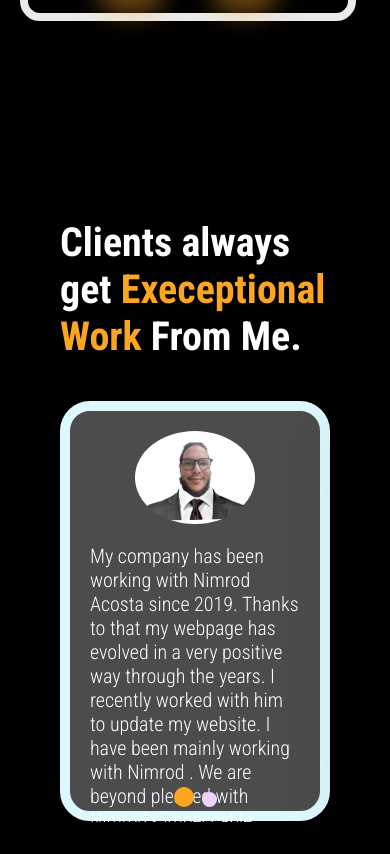
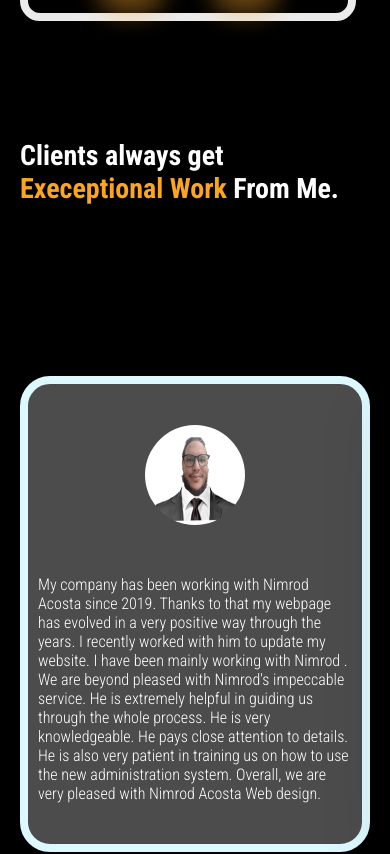
Before and after one commit to nimplay/react-portfolio, a React (Create React App) app: page / in a window 390 px wide. Shown: the part 4240-5094 px from the top of the page. Built offline with nearby package versions, Linux system fonts and the light colour scheme.

Commit message:
testimonial mobile section

```diff
--- a/src/components/testimonials/Testimonials.css
+++ b/src/components/testimonials/Testimonials.css
@@ -73,3 +73,54 @@
   background: var(--orange);
   opacity: 1;
 }
+
+@media screen and (max-width: 480px) {
+  .t-wrapper {
+    padding: 0rem 1rem 0 1rem;
+    margin-top: 18rem;
+  }
+
+  .t-heading {
+    width: 100%;
+  }
+
+  .t-heading>* {
+    font-size: 1.4rem;
+    font-weight: bold;
+   }
+
+   .testimonial {
+    padding: 0.5rem;
+    width: 100%;
+    height: 22rem;
+    background: rgba(250, 250, 250, 0.3);
+    border: 8px solid var(--blueCard);
+    box-shadow: var(--boxShadow);
+    border-radius: 30px;
+    gap: 1rem;
+  }
+
+  .testimonial>img {
+    width: 5rem;
+    height: 5rem;
+  }
+
+  .testimonial>span {
+    font-size: 0.8rem;
+  }
+
+  .t-wrapper .swiper {
+    height: 100%;
+  }
+
+  .t-wrapper .swiper-pagination-bullet{
+    width: 10px;
+    height: 10px;
+  }
+
+  .t-wrapper .swiper-pagination-bullet-active{
+    width: 15px;
+    height: 15px;
+  }
+
+}
```
